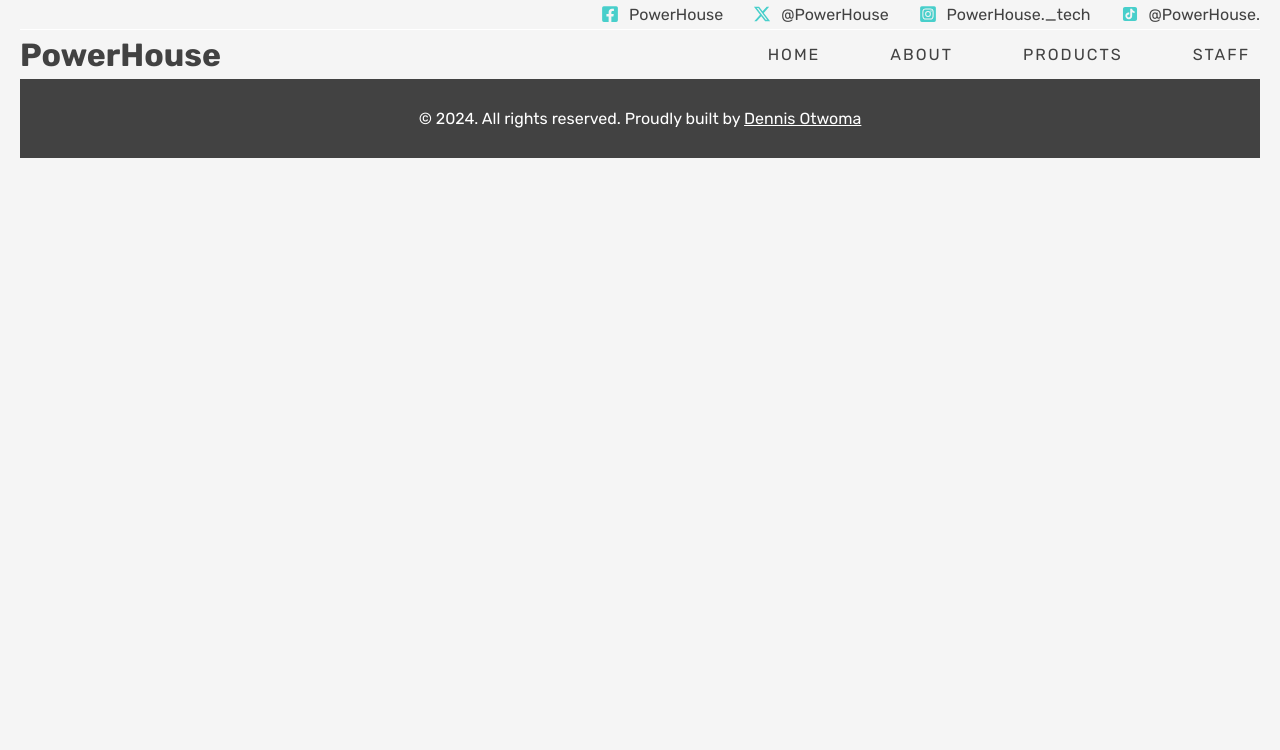
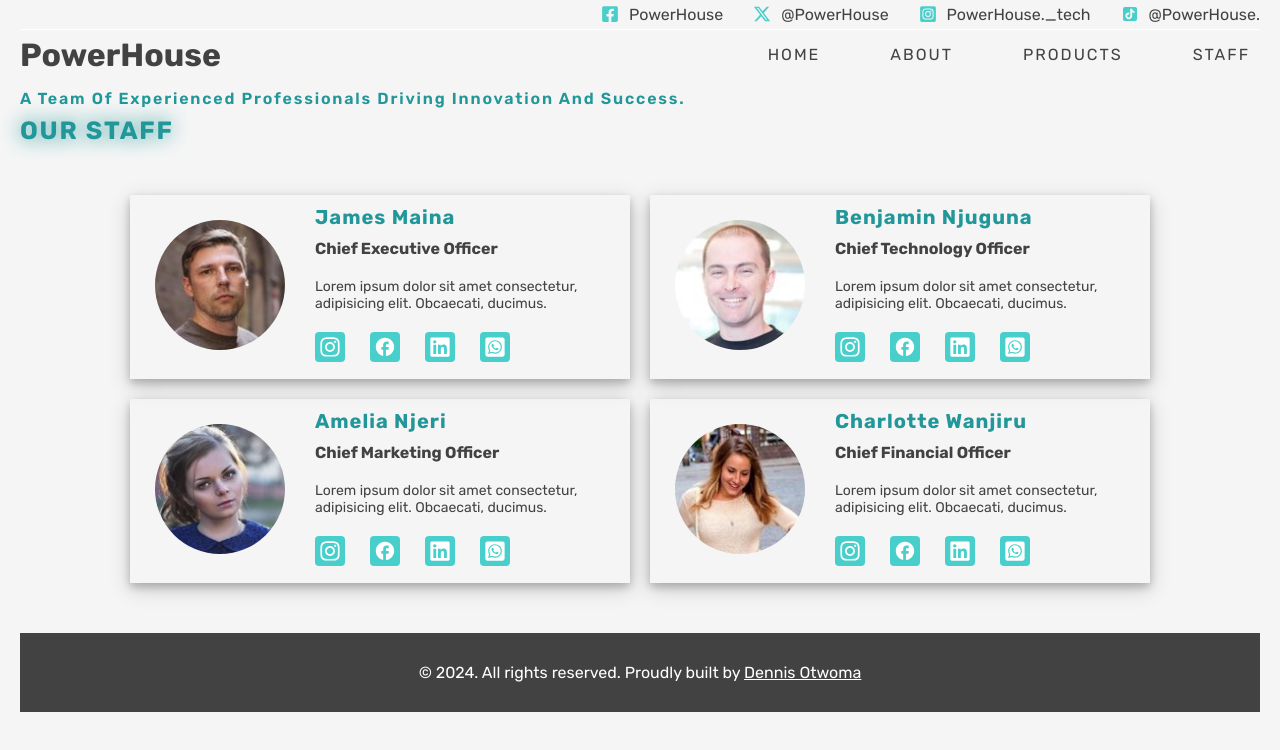
Before and after one commit to codeme254/powerhouse-code-along, a React (Vite) app: page /staffs in a window 1280 px wide. Shown: the top 750 px of the page. Built offline with nearby package versions, Linux system fonts and the light colour scheme.

Commit message:
creating staff page

```diff
--- a/src/App.jsx
+++ b/src/App.jsx
@@ -5,6 +5,7 @@ import Home from "./pages/Home/Home";
 import About from "./pages/About/About";
 import Products from "./pages/Products/Products";
 import Order from "./pages/Order/Order";
+import Staff from "./pages/StaffPage/Staff";
 import { BrowserRouter, Routes, Route } from "react-router-dom";
 
 function App() {
@@ -17,6 +18,7 @@ function App() {
           <Route path="/about" element={<About />} />
           <Route path="/products" element={<Products />} />
           <Route path="/order" element={<Order />} />
+          <Route path="/staffs" element={<Staff />} />
         </Routes>
       </BrowserRouter>
       <Footer />
--- a/src/components/Header/HeaderNavigation.jsx
+++ b/src/components/Header/HeaderNavigation.jsx
@@ -21,7 +21,7 @@ function HeaderNavigation() {
             </Link>
           </li>
           <li className="navigation-item">
-            <Link to="#" className="navigation-link">
+            <Link to="/staffs" className="navigation-link">
               staff
             </Link>
           </li>
--- a/src/components/Staffs/Staffs.jsx
+++ b/src/components/Staffs/Staffs.jsx
@@ -4,6 +4,8 @@ import { FaInstagram } from "react-icons/fa";
 import { MdFacebook } from "react-icons/md";
 import { FaLinkedin } from "react-icons/fa";
 import { FaWhatsappSquare } from "react-icons/fa";
+
+import staffInformation from "../../data/staffInformation";
 
 function StaffCards({ staffImage, staffName, staffTitle, staffDescription }) {
   return (
@@ -31,10 +33,10 @@ function Staffs() {
     <div className="container">
       <Title
         mainTitle="Our Staff"
-        subtitle="A team of experienced professionals driving innovation and success company."
+        subtitle="A team of experienced professionals driving innovation and success."
       />
       <div className="staff-container">
-        {/* {staffInformation.map((staff, index) => (
+        {staffInformation.map((staff, index) => (
                   <StaffCards
                       key={index}
                       staffImage={staff.staffImage}
@@ -42,7 +44,7 @@ function Staffs() {
                       staffTitle={staff.staffTitle}
                       staffDescription={staff.description}
                   />
-              ))} */}
+              ))}
       </div>
     </div>
   );
--- /dev/null
+++ b/src/pages/StaffPage/Staff.jsx
@@ -0,0 +1,11 @@
+import Staffs from "../../components/Staffs/Staffs";
+
+function Staff() {
+  return (
+    <div>
+        <Staffs/>
+    </div>
+  )
+}
+
+export default Staff
```
Also changed, not shown: .eslintrc.cjs.
